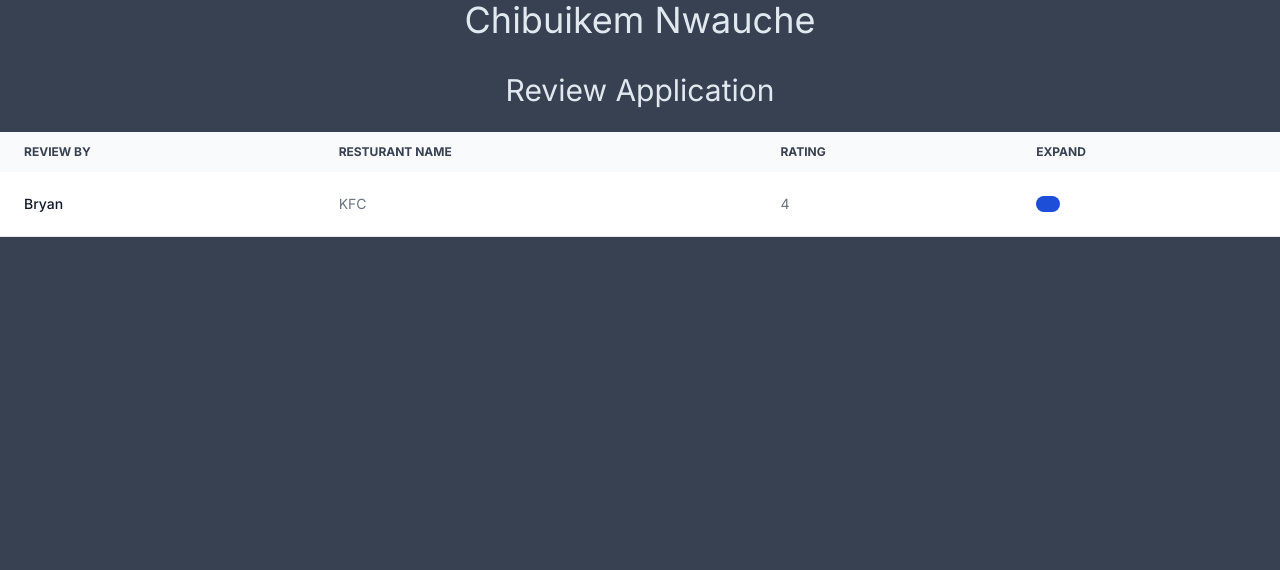
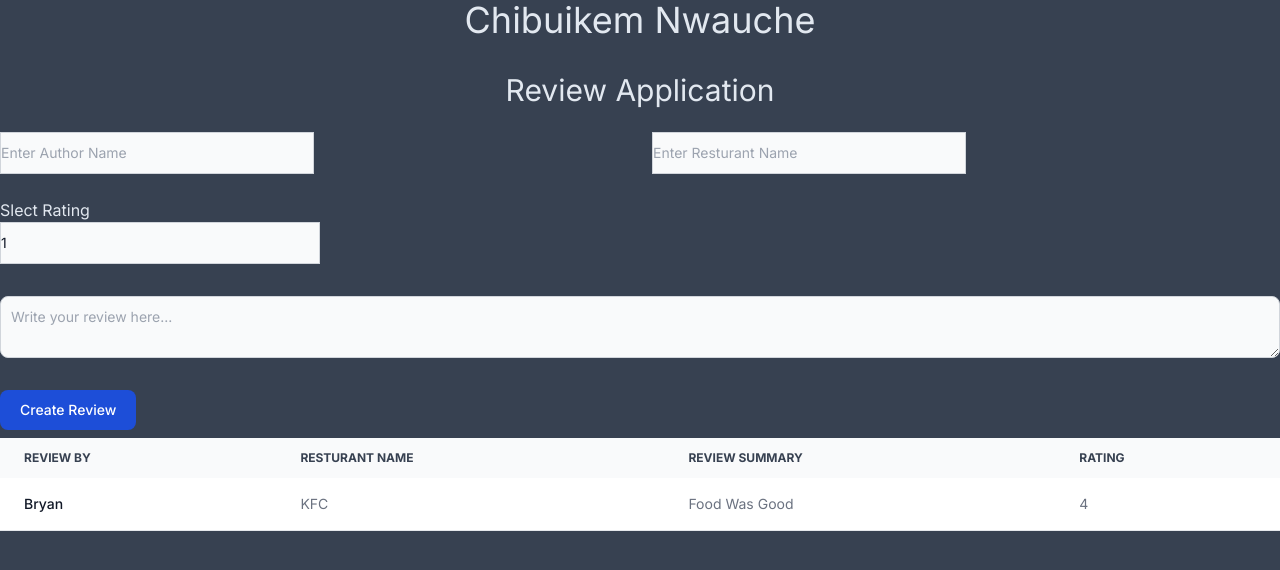
Before and after one commit to BobBrian/yelpdotcom, a Next.js app: page / in a window 1280 px wide. Shown: the top 570 px of the page. Built offline with nearby package versions, Linux system fonts and the light colour scheme; data requests are answered from the project's data file.

Commit message:
StreamLine

```diff
--- a/app/[id]/page.tsx
+++ /dev/null
@@ -1,7 +0,0 @@
-import React from 'react'
-
-export default function ReviewDetails() {
-  return (
-    <div>ReviewDetails</div>
-  )
-}
--- a/app/create/page.tsx
+++ b/app/create/page.tsx
@@ -41,9 +41,11 @@ export default function CreateReview() {
 
     }).then(() =>{
       console.log("A NEW TODO HAS BEEN ADDED")
-      router.push('/')
+
     })
   }
+
+
 
   return (
     <form onSubmit={handleSubmit}>
--- a/app/page.tsx
+++ b/app/page.tsx
@@ -1,8 +1,9 @@
+//NOTE THIS IS A MUCH SIMPLER VERSION OF THE INTENDED CODE MEANT TO BE A FOUNDATION FOR IMPROVEMENT
 "use client"
 import Link from 'next/link'
 import React from 'react'
 import {useState, useEffect} from 'react'
-import { useRouter } from 'next/navigation'
+import { useRouter } from 'next/navigation';
 
 
 interface Resturant {
@@ -13,37 +14,90 @@ interface Resturant {
     rating: number
 }
 
+interface RatingResturant {
+    id:number,
+    ratingid: number
+}
+
 export default function Home() {
-
-  const router = useRouter()
 
   const [resturant,setResturant] = useState<Resturant[]>([])
 
-  //GET REQUEST
-  //This HHTP Method Works
+  const [resturantvalues, setResturantValues] = useState({
+    authorname:'',
+    resturantname:'',
+    body:'',
+    rating:''
+  })
+
+  const[ratingid,setRatingid] = useState<RatingResturant[]>([])
+
+  //GET request to Display all Resturant Information
   useEffect(() => {
     fetch("http://localhost:3100/resturant")
     .then(response => response.json())
     .then(json => setResturant(json));
   },[])
 
-  //GET SPECIFIC DETAILS
-  const LoadDetails = (id:number) => {
-    router.push(`/todos/${id}`)
+  //GET request to populate the Pesudo Drop Down List
+  useEffect(() => {
+    fetch("http://localhost:3100/comments")
+    .then(response => response.json())
+    .then(json => setRatingid(json));
+  },[])
+
+  //POST Request to Create a New Entry in the Table
+  const handleSubmit = (e:any) => {
+    //e.preventDefault();
+    const rest = {resturantvalues}
+
+    fetch("http://localhost:3100/resturant",{
+      method: 'POST',
+      headers: { "Content-Type": "application/json" },
+      body: JSON.stringify(rest)
+
+    }).then(() =>{
+      console.log("A NEW TODO HAS BEEN ADDED")
+    })
   }
-
 
   return (
     <main>
         <h1 className="text-slate-200 text-center text-4xl mb-8">Chibuikem Nwauche</h1>
         <h2 className="text-slate-200 text-center text-3xl mb-6">Review Application</h2>
 
-        {/* <button className="mt-2 mb-2 text-center inline-flex items-center px-3 py-2 text-sm font-medium
-          text-center text-white bg-blue-700 rounded-lg">
-          <Link href="/create">Create New Review</Link>
-        </button> */}
+        {/* //FORM */}
+        <form onSubmit={handleSubmit}>
+            <div className="grid md:grid-cols-2 md:gap-6">
+                <div className="relative z-0 w-full mb-6 group">
+                    <input type="text"  className="block py-2.5 px-0 w-2/4 text-sm text-gray-900 bg-gray-50
+                     border border-gray-300 border-gray-300 appearance-none " placeholder="Enter Author Name "
+                     onChange={e => setResturantValues({...resturantvalues, authorname: e.target.value})} required />
+                </div>
+                <div className="relative z-0 w-full mb-6 group">
+                    <input type="text"  className="block py-2.5 px-0 w-2/4 text-sm text-gray-900 bg-gray-50
+                     border border-gray-300 border-gray-300 appearance-none " placeholder="Enter Resturant Name"
+                     onChange={e => setResturantValues({...resturantvalues, resturantname: e.target.value})}  required />
+                </div>
+            </div>
 
+            <div>
+                <h1 className="text-slate-200">Slect Rating</h1>
+                <select className="block py-2.5 px-0 w-1/4 text-sm text-gray-900 bg-gray-50 mb-8
+                border border-gray-300 border-gray-300 appearance-none" onChange={e => setResturantValues({...resturantvalues, rating: e.target.value})}>
+                {ratingid.map(rates => (
+                    <option key={rates.id}>{rates.ratingid}</option>
+                ))}
+                </select>
+            </div>
 
+            <textarea id="message"  className="block p-2.5 w-full text-sm text-gray-900 bg-gray-50
+            rounded-lg border border-gray-300 focus:ring-blue-500 focus:border-blue-500 mb-8"
+            placeholder="Write your review here..." onChange={e => setResturantValues({...resturantvalues, body: e.target.value})}></textarea>
+
+            <button type="button" className="text-white bg-blue-700 hover:bg-blue-800
+            focus:ring-4 focus:ring-blue-300 font-medium rounded-lg text-sm px-5 py-2.5 mr-2 mb-2 ">Create Review</button>
+        </form>
 
         <div className="relative overflow-x-auto">
             <table className="w-full text-sm text-left text-gray-500 dark:text-gray-400">
@@ -55,11 +109,13 @@ export default function Home() {
                         <th scope="col" className="px-6 py-3">
                             Resturant Name
                         </th>
+
+                        <th scope="col" className="px-6 py-3">
+                            Review Summary
+                        </th>
+
                         <th scope="col" className="px-6 py-3">
                             Rating
-                        </th>
-                        <th scope="col" className="px-6 py-3">
-                            Expand
                         </th>
                     </tr>
                 </thead>
@@ -73,15 +129,15 @@ export default function Home() {
                         <td className="px-6 py-4">
                             {rest.resturantname}
                         </td>
+
+                        <td className="px-6 py-4">
+                            {rest.body}
+                        </td>
+
                         <td className="px-6 py-4">
                             {rest.rating}
                         </td>
-                        <td className="px-6 py-4">
-                           <button className="mt-2 mb-2 text-center inline-flex items-center px-3 py-2 text-sm font-medium
-                                text-center text-white bg-blue-700 rounded-lg" >
-                                {/* <Link href={`/resturant/${rest.id}`}>View Details</Link> */}
-                            </button>
-                        </td>
+
                       </tr>
                     ))}
                 </tbody>
```
